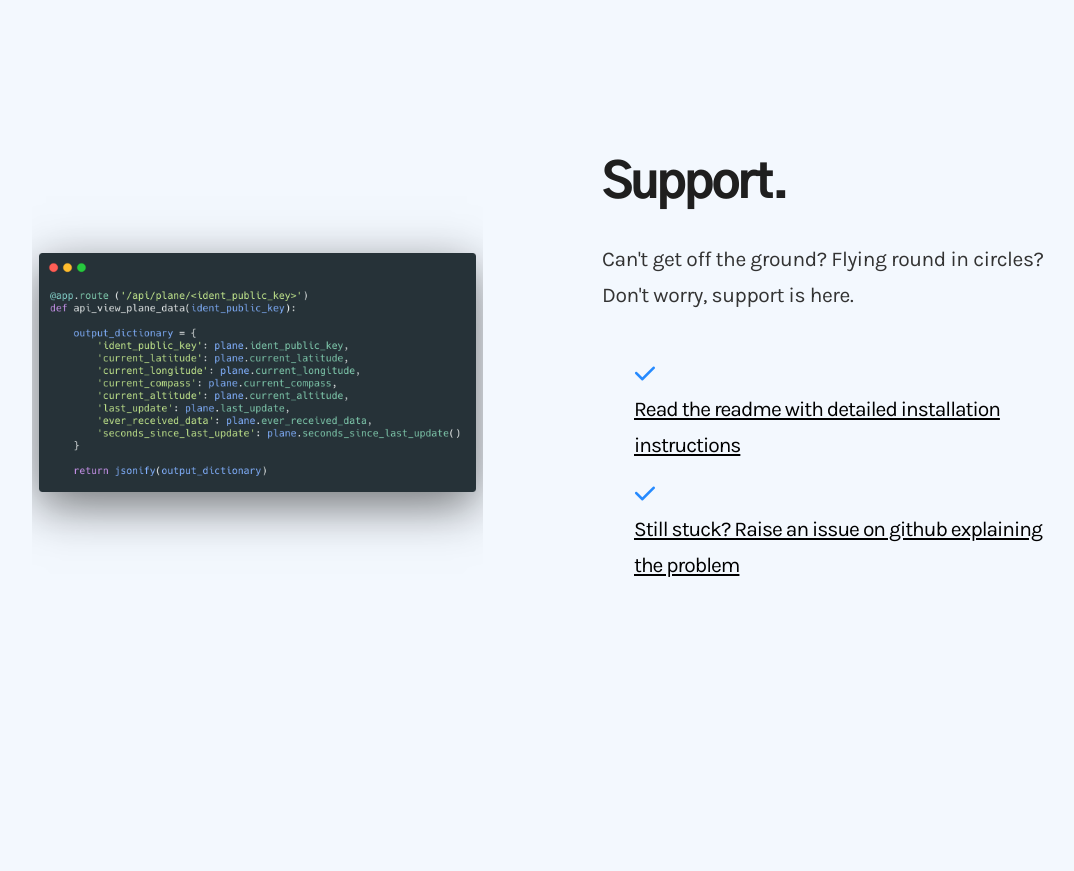
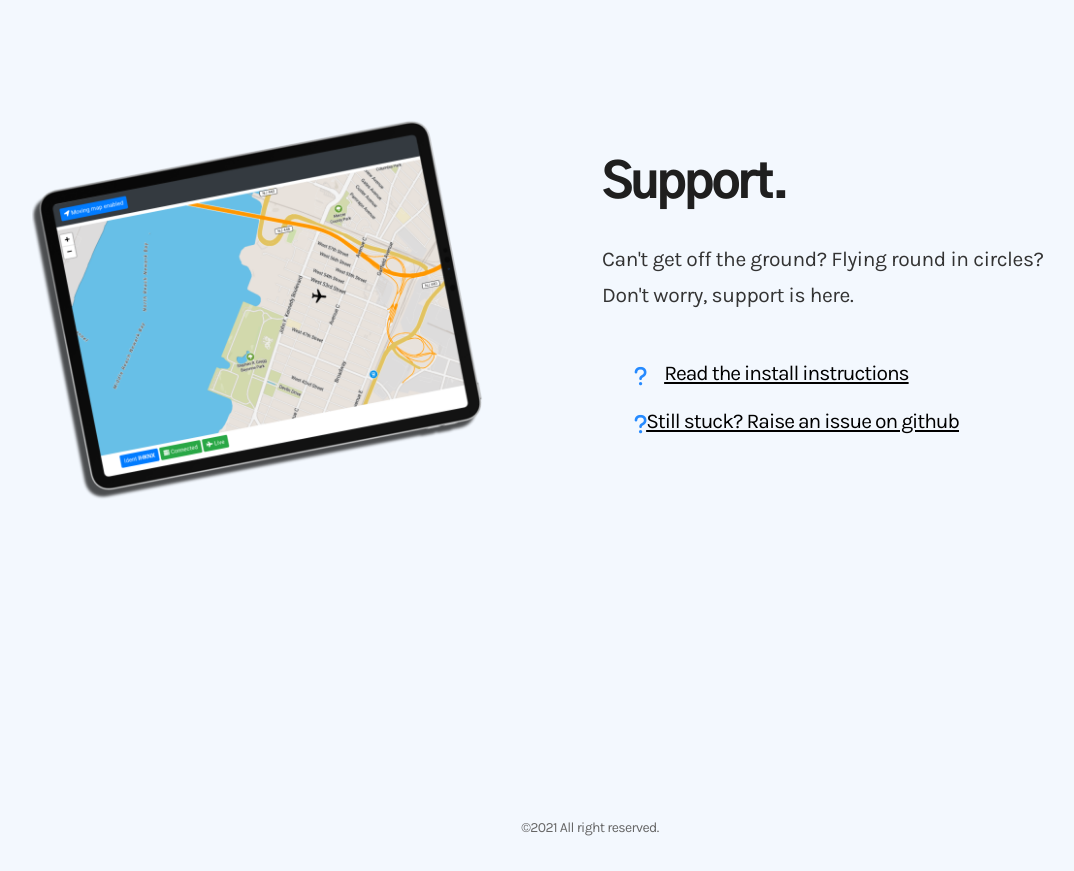
Before and after one commit to hankhank10/findmyplane-server, a Flask app: page / in a window 1280 px wide. Shown: the part 4801-5672 px from the top of the page, without its empty margins (50-1124 px from the left). After the commit the page ends 5637 px from the top, so only its background shows below. Run offline with Flask 2, Linux system fonts and the light colour scheme; data that the repository does not hold is empty; parts of the project's set-up code (start-up, migrations or seed data) failed here and were passed over; some libraries are stand-ins or nearby versions.

Commit message:
Update index.html

```diff
--- a/templates/index.html
+++ b/templates/index.html
@@ -396,7 +396,7 @@
                 <div class="row">
                     <div class="col-xl-5 col-sm-6 col-md-6 col-10 d-none d-md-block">
                         <div class="content-img">
-                            <img src="/static/images/carbon3.png" alt="">
+                            <img src="/static/images/ipad-pro-1.png" alt="">
                         </div>
                     </div>
                     <div class="col-xl-6 col-md-6 offset-xl-1 col-sm-12">
@@ -407,10 +407,10 @@
                             </p>
                             <ul class="content-list">
                                 <li>
-                                    <span><i class="icon icon-check-2"></i></span><a href="https://github.com/hankhank10/findmyplane-client/blob/main/readme.md">Read the readme with detailed installation instructions</a>
+                                    <span><i class="fas fa-question"></i></span><a href="https://github.com/hankhank10/findmyplane-client/blob/main/readme.md">Read the install instructions</a>
                                 </li>
                                 <li>
-                                    <span><i class="icon icon-check-2"></i><a href="https://github.com/hankhank10/findmyplane-client/issues">Still stuck? Raise an issue on github explaining the problem</a>
+                                    <span><i class="fas fa-question"></i></i><a href="https://github.com/hankhank10/findmyplane-client/issues">Still stuck? Raise an issue on github</a>
                                 </li>
 
                             </ul>
```
